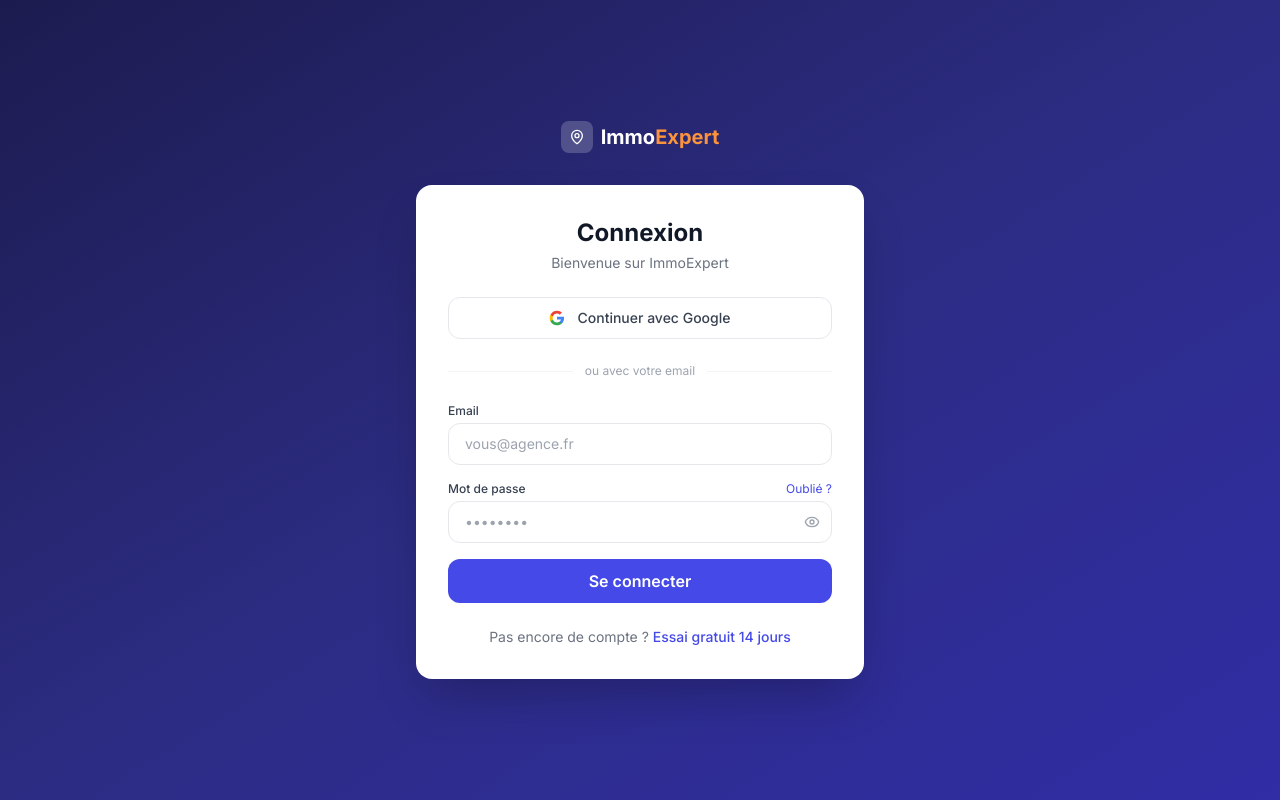
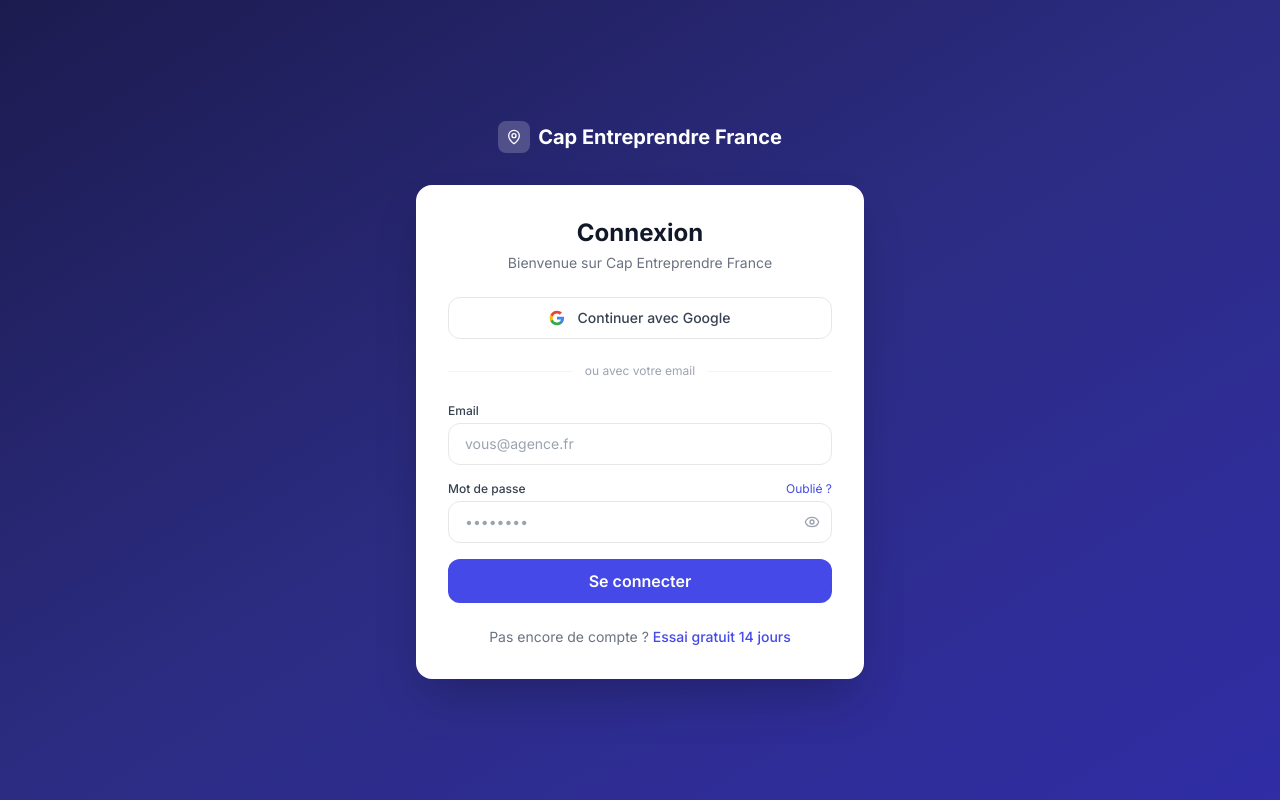
Before and after one commit to maellemolinier-hub/projet-site-pro, a Next.js app in the folder apps/web/: page /connexion in a window 1280 px wide. Built offline with nearby package versions, Linux system fonts and the light colour scheme.

Commit message:
feat(rebrand): connexion page brand updated

```diff
--- a/apps/web/app/connexion/page.tsx
+++ b/apps/web/app/connexion/page.tsx
@@ -47,14 +47,14 @@
           <MapPin className="w-4 h-4 text-white" />
         </div>
         <span className="font-bold text-xl text-white">
-          Immo<span className="text-accent-400">Expert</span>
+          Cap Entreprendre France
         </span>
       </Link>
 
       <div className="w-full max-w-md bg-white rounded-2xl shadow-2xl p-8 space-y-6">
         <div className="text-center">
           <h1 className="text-2xl font-bold text-gray-900">Connexion</h1>
-          <p className="text-gray-500 text-sm mt-1">Bienvenue sur ImmoExpert</p>
+          <p className="text-gray-500 text-sm mt-1">Bienvenue sur Cap Entreprendre France</p>
         </div>
 
         {/* Google */}
```
